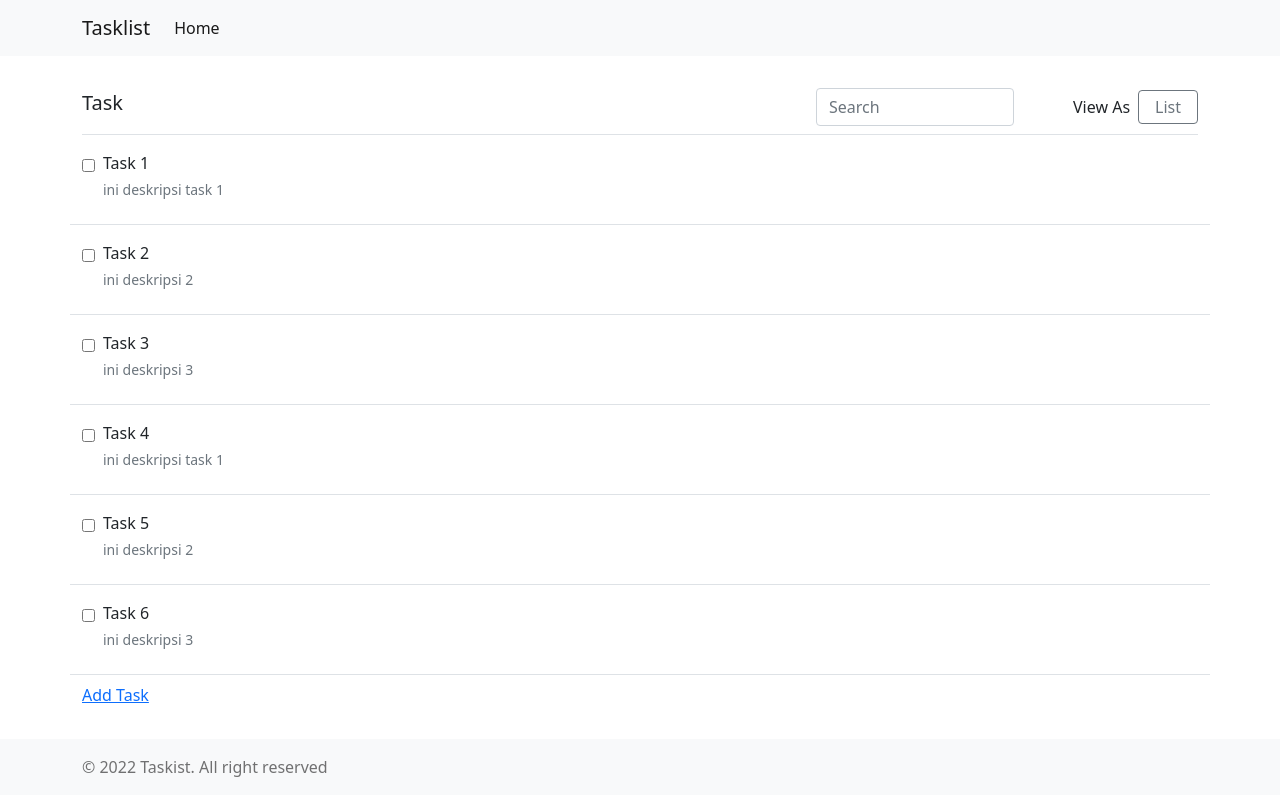
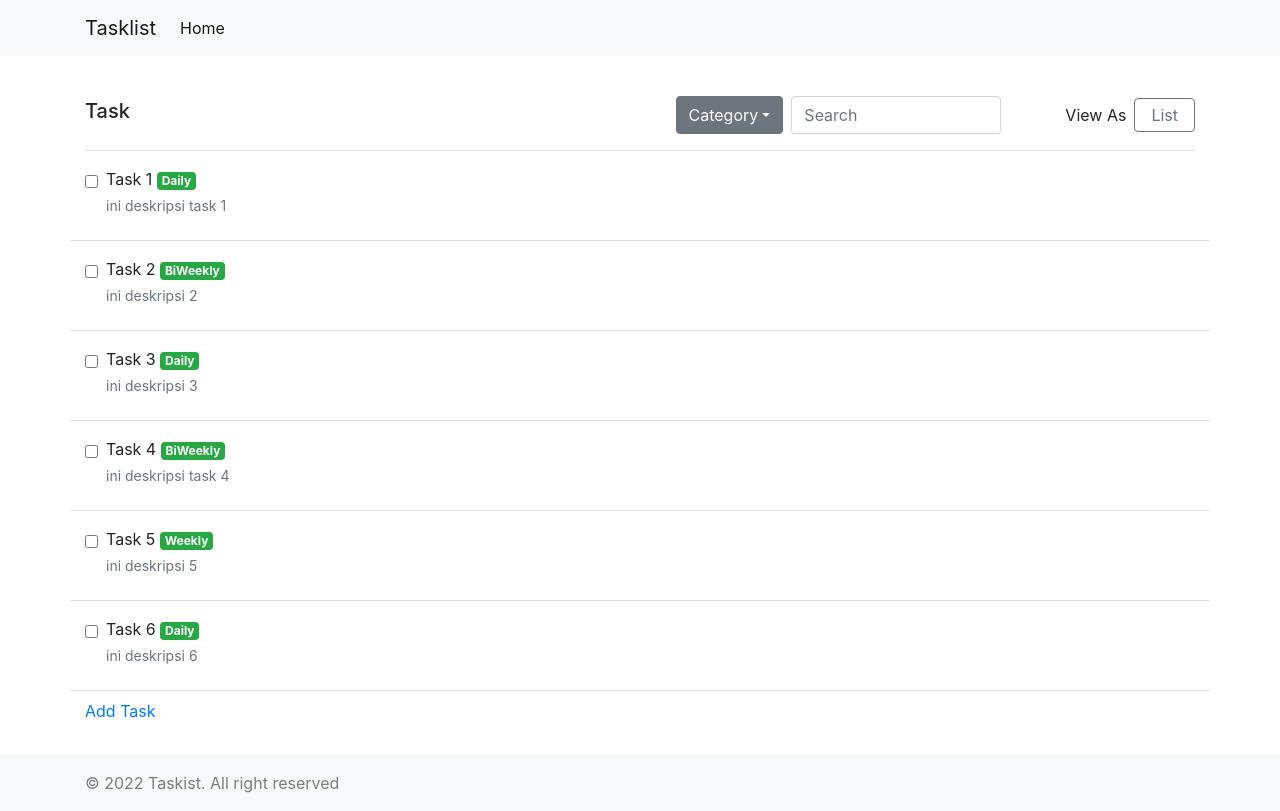
Before and after one commit to shyntaayu/task-beta, a Nuxt app: page / in a window 1280 px wide. Built offline with nearby package versions, Linux system fonts and the light colour scheme.

Commit message:
+ tugas filter by category

```diff
--- a/components/Card/CardItem.vue
+++ b/components/Card/CardItem.vue
@@ -19,7 +19,10 @@
         task.isDone ? 'text-decoration-line-through fst-italic' : '',
       ]"
     >
-      <div class="title-task mb-1">{{ task.title }}</div>
+      <div class="title-task mb-1">
+        {{ task.title }}
+        <span class="badge bg-success">{{ task.category }}</span>
+      </div>
       <div class="description-task small text-muted">
         {{ task.description }}
       </div>
@@ -35,6 +38,7 @@ export default {
         title: "Untitled",
         description: " Undescribe",
         isDone: false,
+        category: "",
       },
     },
     isGrid: {
--- a/nuxt.config.js
+++ b/nuxt.config.js
@@ -39,7 +39,7 @@ export default {
   buildModules: [],
 
   // Modules: https://go.nuxtjs.dev/config-modules
-  modules: ["@nuxtjs/axios", "@nuxtjs/pwa"],
+  modules: ["@nuxtjs/axios", "@nuxtjs/pwa", "bootstrap-vue/nuxt"],
 
   // Build Configuration: https://go.nuxtjs.dev/config-build
   build: {},
--- a/package.json
+++ b/package.json
@@ -11,6 +11,7 @@
   "dependencies": {
     "@nuxtjs/axios": "^5.13.6",
     "@nuxtjs/pwa": "^3.3.5",
+    "bootstrap-vue": "^2.21.2",
     "core-js": "^3.19.3",
     "nuxt": "^2.15.8",
     "vue": "^2.6.14",
--- a/pages/index.vue
+++ b/pages/index.vue
@@ -6,6 +6,16 @@
       >
         <h5>Task</h5>
         <div class="d-flex align-items-center ms-auto">
+          <div>
+            <b-dropdown id="dropdown-1" text="Category" class="m-md-2">
+              <b-dropdown-item
+                v-for="(item, i) in resultCategory"
+                :key="i"
+                @click="cat = item"
+                >{{ item }}</b-dropdown-item
+              >
+            </b-dropdown>
+          </div>
           <!-- /* Form input pencarian */ -->
           <input
             type="text"
@@ -88,41 +98,50 @@ export default {
           title: "Task 1",
           description: "ini deskripsi task 1",
           isDone: false,
+          category: "Daily",
         },
         {
           title: "Task 2",
           description: "ini deskripsi 2",
           isDone: false,
+          category: "BiWeekly",
         },
         {
           title: "Task 3",
           description: " ini deskripsi 3",
           isDone: false,
+          category: "Daily",
         },
         {
           title: "Task 4",
-          description: "ini deskripsi task 1",
+          description: "ini deskripsi task 4",
           isDone: false,
+          category: "BiWeekly",
         },
         {
           title: "Task 5",
-          description: "ini deskripsi 2",
+          description: "ini deskripsi 5",
           isDone: false,
+          category: "Weekly",
         },
         {
           title: "Task 6",
-          description: " ini deskripsi 3",
+          description: " ini deskripsi 6",
           isDone: false,
+          category: "Daily",
         },
       ],
       //status saat menambah task
       isCreating: false,
       // Tipe layout daftar task
       isGrid: false,
+      cat: "",
     };
   },
   computed: {
     resultQuery() {
+      if (this.cat != "")
+        return this.tasks.filter((i) => i.category == this.cat);
       if (this.searchQuery) {
         return this.tasks.filter((i) => {
           return this.searchQuery
@@ -135,6 +154,14 @@ export default {
         return this.tasks;
       }
     },
+
+    resultCategory() {
+      let a = this.tasks
+        .map((item) => item.category)
+        .filter((value, index, self) => self.indexOf(value) === index);
+      console.log(a);
+      return a;
+    },
   },
   methods: {},
 };
```
Also changed, not shown: 1 other file (tests, documents, lock files or other folders).
